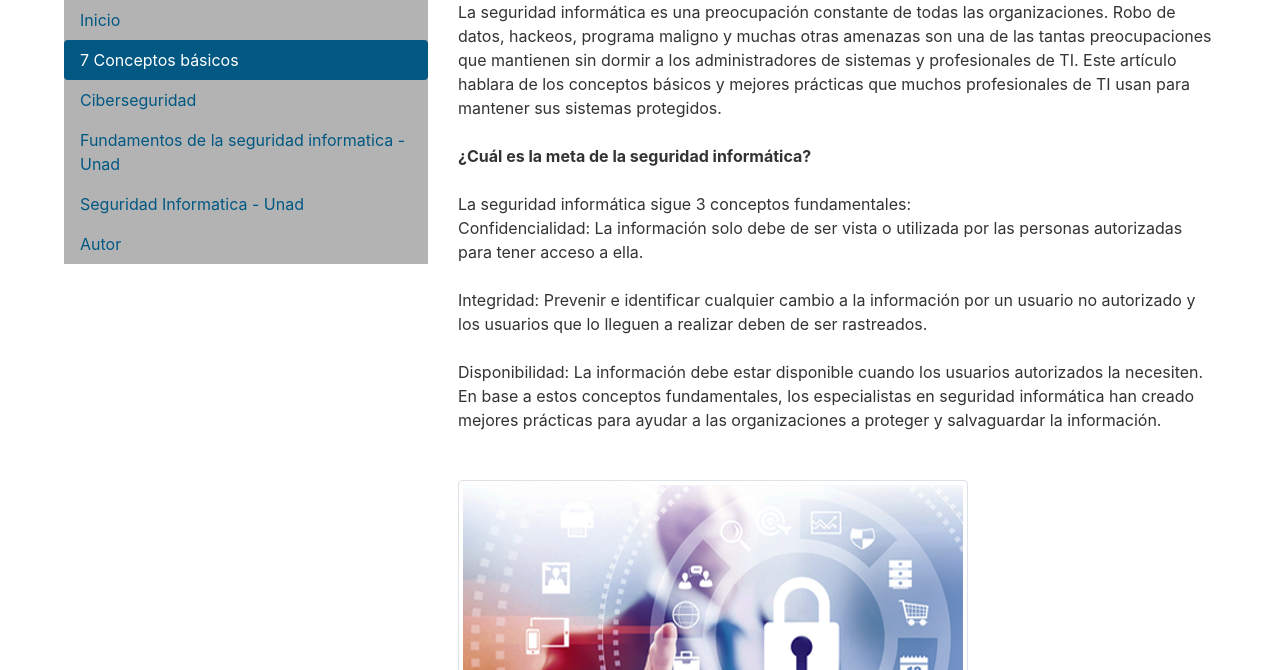
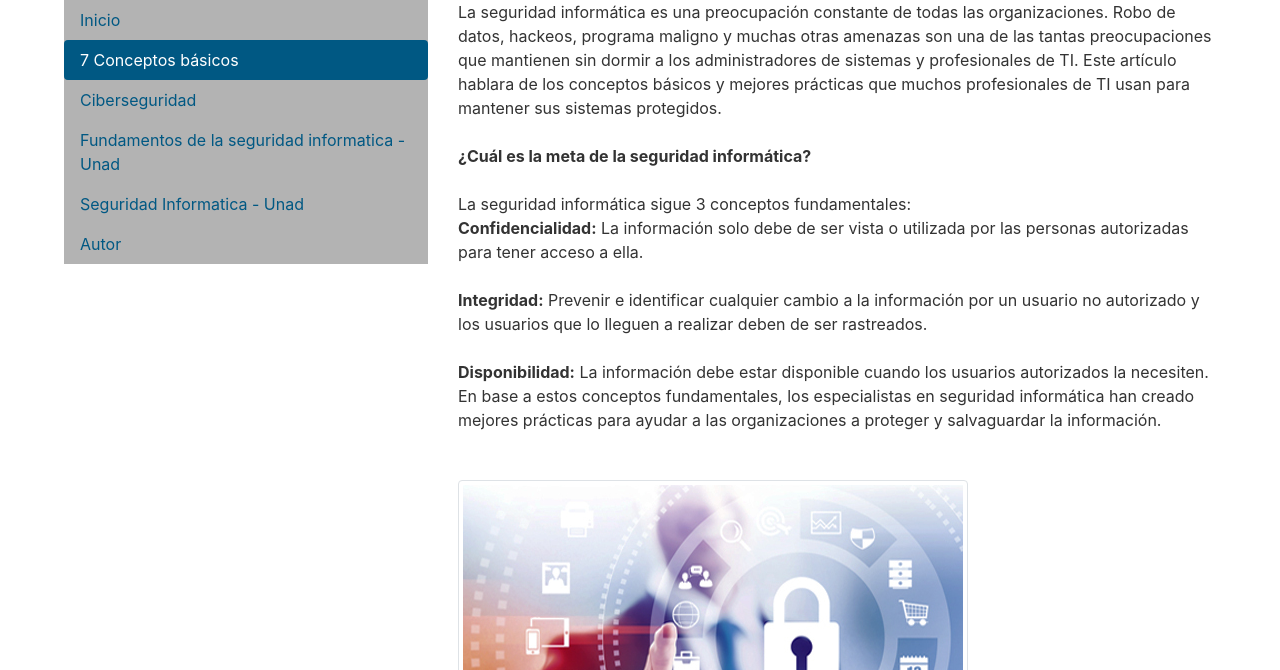
Before and after one commit to guilloandrade/Unidad_3_Fase_4, a plain HTML site: page conceptos-basicos.html in a window 1280 px wide. Shown: the part 130-800 px from the top of the page. Drawn offline with nearby package versions, Linux system fonts and the light colour scheme.

Commit message:
Update conceptos-basicos.html
correccion

```diff
--- a/conceptos-basicos.html
+++ b/conceptos-basicos.html
@@ -44,11 +44,11 @@
 							<br><br>
 							La seguridad informática sigue 3 conceptos fundamentales:
 							<br>
-							Confidencialidad: La información solo debe de ser vista o utilizada por las personas autorizadas para tener acceso a ella.<br>
+							<strong>Confidencialidad:</strong> La información solo debe de ser vista o utilizada por las personas autorizadas para tener acceso a ella.<br>
 							<br>
-							Integridad: Prevenir e identificar cualquier cambio a la información por un usuario no autorizado y los usuarios que lo lleguen a realizar deben de ser rastreados.<br>
+							<strong>Integridad:</strong> Prevenir e identificar cualquier cambio a la información por un usuario no autorizado y los usuarios que lo lleguen a realizar deben de ser rastreados.<br>
 							<br>
-							Disponibilidad: La información debe estar disponible cuando los usuarios autorizados la necesiten.
+							<strong>Disponibilidad:</strong> La información debe estar disponible cuando los usuarios autorizados la necesiten.
 							En base a estos conceptos fundamentales, los especialistas en seguridad informática han creado mejores prácticas para ayudar a las organizaciones a proteger y salvaguardar la información.
 							<br>
 							<br><br><img src="multimedia/conceptos.jpg" class="img-thumbnail"><br><br>
```
